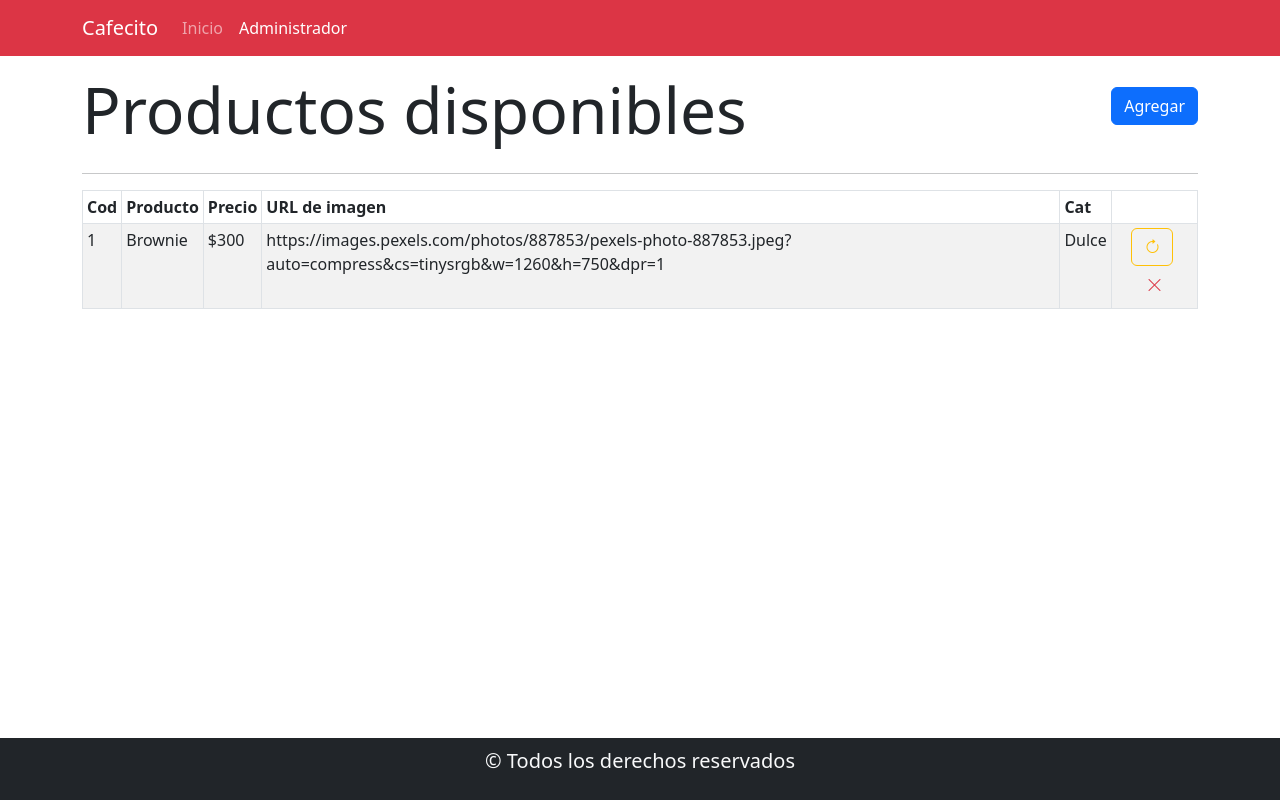
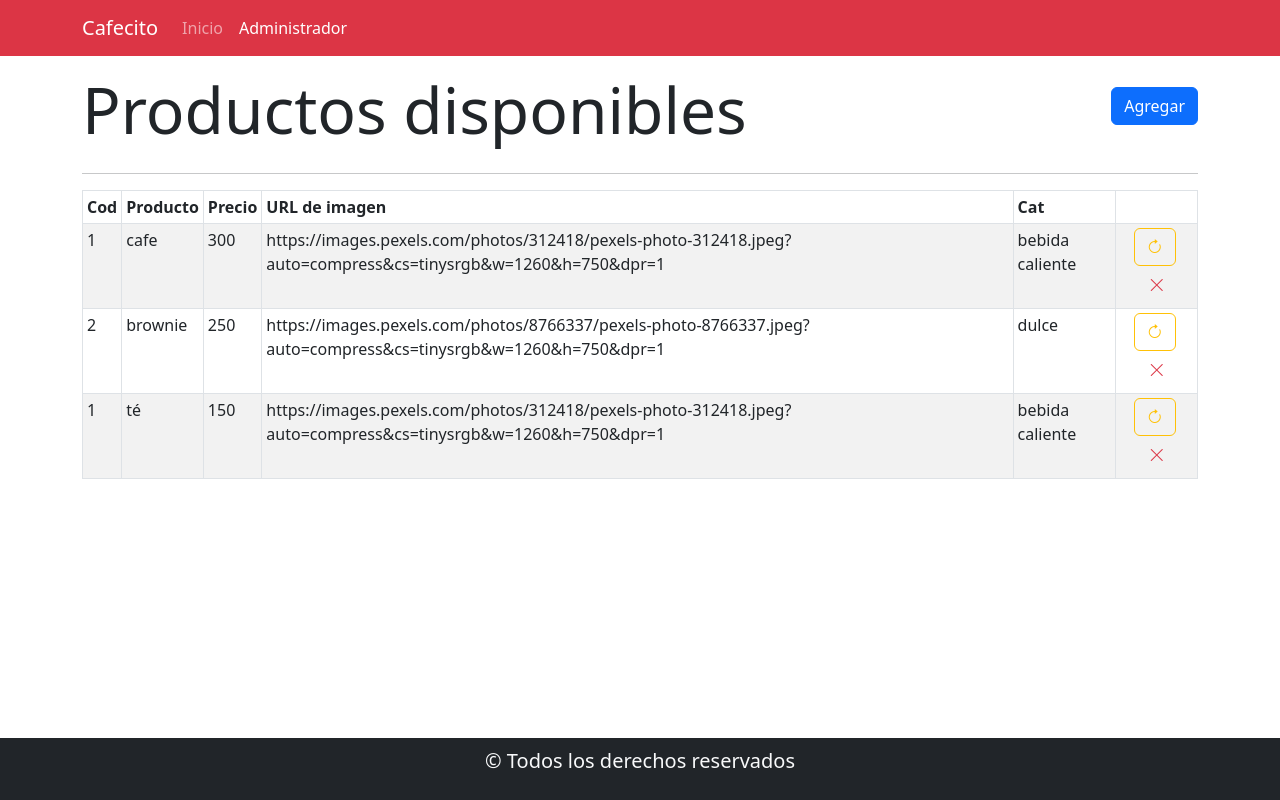
Before and after one commit to eliseoe95/cafesitofrontend, a React (Create React App) app: page /administrar in a window 1280 px wide. Built offline with nearby package versions, Linux system fonts and the light colour scheme; data requests are answered from the project's data file.

Commit message:
obtenemos la consulta de los productos de la api y los mostramos en la tabla

```diff
--- /dev/null
+++ b/src/components/helpers/queries.js
@@ -0,0 +1,15 @@
+const URL = process.env.REACT_APP_API_CAFECITO;
+
+export const consultarAPI = async()=>{
+    //peticion get para obtener todos los productos
+    try {
+        console.log(URL)
+        const respuesta = await fetch(URL);
+        const listaProductos = await respuesta.json()
+        console.log(listaProductos);
+        return listaProductos;
+    } catch (error) {
+        console.log(error)
+        return false;
+    }
+}
--- a/src/components/views/Administrador.jsx
+++ b/src/components/views/Administrador.jsx
@@ -1,8 +1,19 @@
 import { Table, Container } from "react-bootstrap";
 import ItemProducto from "./producto/ItemProducto";
-import { Link } from 'react-router-dom'
+import { Link } from 'react-router-dom';
+import { useEffect, useState } from 'react';
+import { consultarAPI } from '../helpers/queries';
 
 const Administrador = () => {
+    const [productos, setProductos] = useState([]);
+
+    useEffect(()=>{
+        consultarAPI().then((respuesta)=>{
+            setProductos(respuesta)
+        })
+    },[])
+
+
     return (
         <Container className="mainSection">
                 <article className="d-flex justify-content-between align-items-center ">
@@ -24,7 +35,9 @@ const Administrador = () => {
                         </tr>
                     </thead>
                     <tbody>
-                        <ItemProducto/>
+                        {
+                            productos.map((producto,)=> <ItemProducto key={producto.id} producto={producto}/>)
+                        }
                     </tbody>
                 </Table>
         </Container>
--- a/src/components/views/producto/CardProducto.jsx
+++ b/src/components/views/producto/CardProducto.jsx
@@ -17,7 +17,7 @@ const CardProducto = () => {
                         <Card.Title className="text-center">Brownie</Card.Title>
                         <Card.Text className="fw-bold">Precio: $400</Card.Text>
                         <hr />
-                        <div class="d-grid gap-2 col-6 mx-auto">
+                        <div className="d-grid gap-2 col-6 mx-auto">
                             <Button variant="danger" as={Link} to='/administrar/detalle'>Ver mas</Button>
                         </div>
                     </Card.Body>
--- a/src/components/views/producto/ItemProducto.jsx
+++ b/src/components/views/producto/ItemProducto.jsx
@@ -2,15 +2,15 @@ import { Button } from "react-bootstrap";
 import { Link } from 'react-router-dom'
 import "bootstrap-icons/font/bootstrap-icons.css";
 
-const ItemProducto = () => {
+const ItemProducto = ({producto}) => {
     return (
         <>
             <tr>
-                <td>1</td>
-                <td>Brownie</td>
-                <td>$300</td>
-                <td>https://images.pexels.com/photos/887853/pexels-photo-887853.jpeg?auto=compress&cs=tinysrgb&w=1260&h=750&dpr=1</td>
-                <td>Dulce</td>
+                <td>{producto.id}</td>
+                <td>{producto.nombreProducto}</td>
+                <td>{producto.precio}</td>
+                <td>{producto.imagen}</td>
+                <td>{producto.categoria}</td>
                 <td className="text-center">
                     <Link className="btn btn-outline-warning me-1" to={`/administrar/editar/:id`}>
                         <i className="bi bi-arrow-clockwise text-warning"></i>
```
Also changed, not shown: 1 other file (tests, documents, lock files or other folders).
